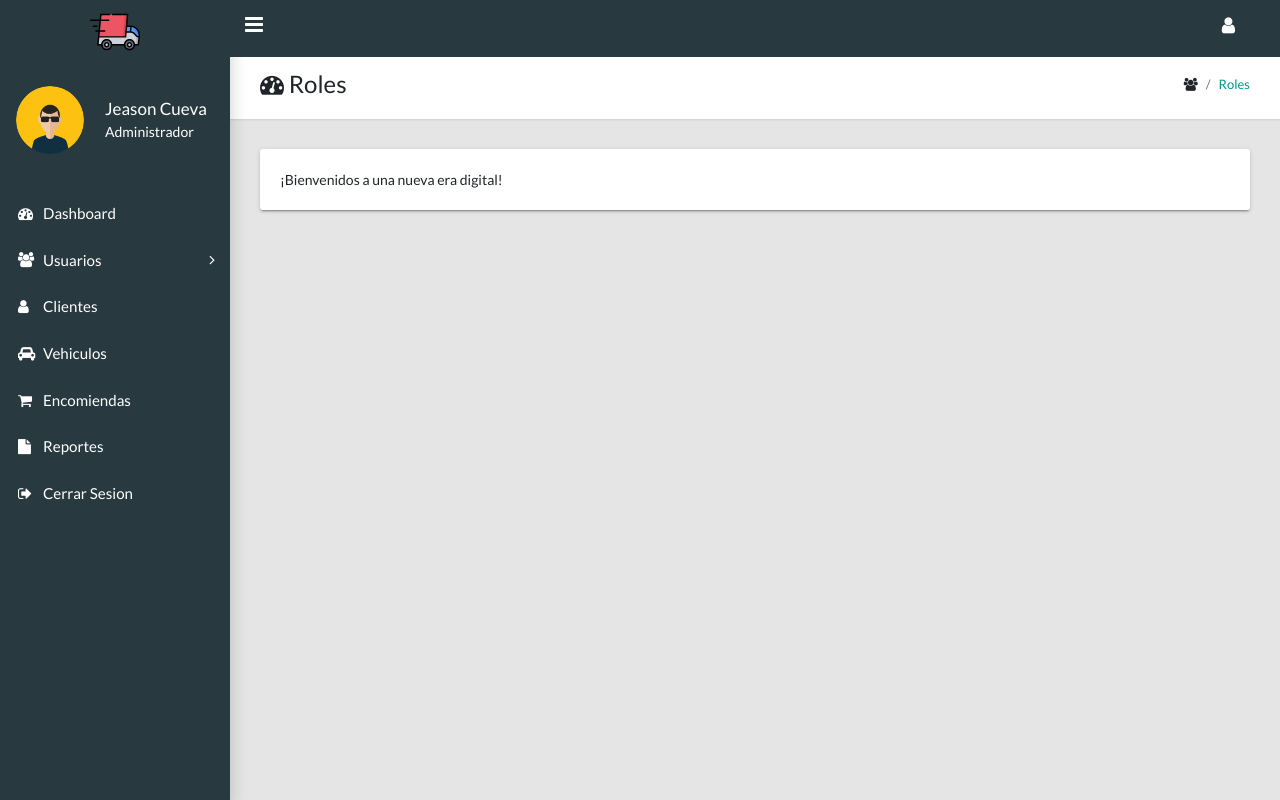
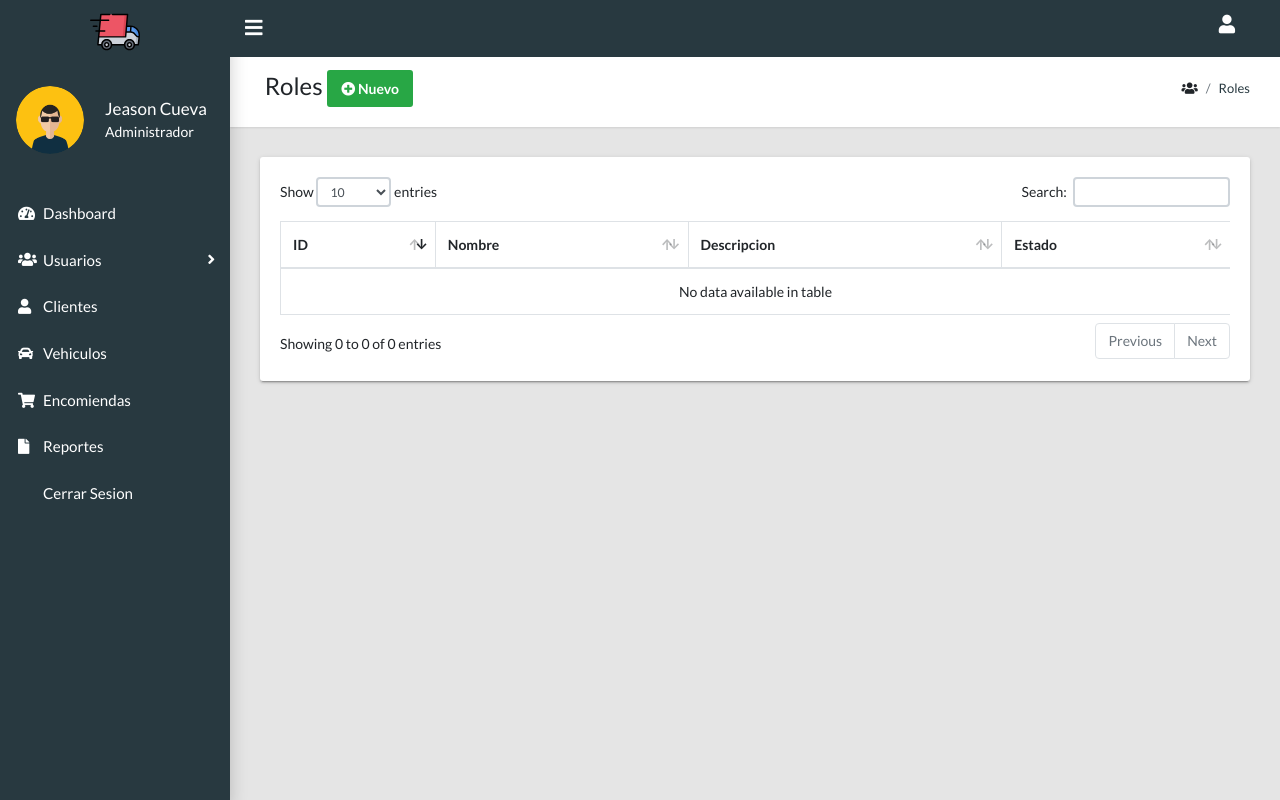
Before and after one commit to jeasoncues/encomienda, a PHP site: page /sistema_encomiendas/roles in a window 1280 px wide. Run offline with PHP 8.4, Linux system fonts and the light colour scheme; data that the repository does not hold is empty; some libraries are stand-ins or nearby versions.

Commit message:
Modulo Roles

```diff
--- a/Assets/css/style.css
+++ b/Assets/css/style.css
@@ -37,3 +37,39 @@
     background-color: #283940;
     text-decoration: none;
 }
+
+
+/* estilos para el icono del menu */
+.app-sidebar__toggle{
+    display: -webkit-flex;
+    display: -moz-flex;
+    display: -ms-flex;
+    display: -o-flex;
+    display: flex;
+    justify-content: center;
+    align-items: center;
+    font-size: 15pt;
+
+}
+
+.app-sidebar__toggle::before{
+    display: none;
+}
+
+
+.page-item.active .page-link {
+    background-color: #283940;
+    border-color: #283940;
+}
+
+a{
+    color: #283940;
+}
+
+.page-link {
+    color: #283940;
+}
+
+::selection {
+    background-color: #283940;
+}
--- /dev/null
+++ b/Assets/js/functions_roles.js
@@ -0,0 +1,41 @@
+var tableRoles;
+
+//evento al momento que cargue el dom => html
+document.addEventListener('DOMContentLoaded', function(){
+
+    tableRoles = $('#tableRoles').dataTable( {
+            "aProcessing":true,
+            "aServerSide":true,
+            "language": {
+                "url": "//cdn.datatables.net/plug-ins/1.10.20/i18n/Spanish.json"
+            },
+            //RUTA PARA CONSUMIR EL METODO QUE SE ENCUENTRA EN EL CONTROLADOR (BACKEND)
+            "ajax":{
+                "url": " "+base_url+"/Roles/getRoles",
+                "dataSrc":""
+            },
+            // COLUMNAS DE MI TABLA ROLES DE LA BD
+            "columns": [
+                {"data":"idrol"},
+                {"data":"nombrerol"},
+                {"data":"descripcion"},
+                {"data":"estado"}
+            ],
+            "resonsieve":"true", // RESPONSIVE (MOVIL)
+            "bDestroy": true,
+            "iDisplayLength": 10, // MUESTRE LOS PRIMEROS 10 REGISTROS
+            "order":[[0,"desc"]]
+        });
+
+});
+
+$('#tablaRoles').DataTable();
+
+
+
+function openModal(){
+
+    //hacemos uso de jquery abriendo el modal especificando el id del modal.
+    $('#modalFormRol').modal('show');
+
+}
--- a/Controllers/Roles.php
+++ b/Controllers/Roles.php
@@ -18,6 +18,15 @@
          $this->views->getView($this,"roles",$data);
      }
 
+
+     public function getRoles()
+     {
+       $arrData = $this->model->selectRoles(); //hacemos llamado al model Roles con el metodo selectRoles
+       echo json_encode($arrData,JSON_UNESCAPED_UNICODE); //convertir en formato json para hacer llamado en ajax (en caso consumamos la api en movil)
+       die(); //finaliza la tarea
+
+     }
+
   }
 
 
--- a/Helpers/Helpers.php
+++ b/Helpers/Helpers.php
@@ -34,6 +34,15 @@
       $format .= print_r("</pre>");
 
       return $format;
+  }
+
+
+  //llamado a los modals
+  function getModal(string $nombremodal, $data){
+
+    $view_modal = "Views/Template/Modals/{$nombremodal}.php"; //ruta del modal
+    require_once $view_modal;
+
   }
 
   //limpiar caracteres en caso de inyecciones sql
--- /dev/null
+++ b/Models/rolesModel.php
@@ -0,0 +1,20 @@
+<?php
+
+ class rolesModel extends Mysql {
+
+    public function __construct()
+    {
+        parent::__construct();
+    }
+
+    //metodo extraer registros de la tabla roles
+    public function selectRoles()
+    {
+        $sql = "SELECT * FROM rol WHERE estado != 0"; //extraer roles donde el estado sea diferente de 0 => eliminado.
+        $request = $this->listar($sql); //hacemos uso del metodo listar de la clase mysql enviando como parametro la sentencia
+        return $request;
+    }
+ }
+
+
+?>
--- a/Views/Roles/roles.php
+++ b/Views/Roles/roles.php
@@ -1,10 +1,20 @@
-<?php  headerAdmin($data) ?>
+<?php
+
+   headerAdmin($data);
+   getModal('modalRoles',$data);
+
+?>
 
 
 <main class="app-content">
       <div class="app-title">
         <div>
-          <h1><i class="fa fa-dashboard"></i> <?= $data['page_title']; ?></h1>
+          <h1><i class="fa fa-dashboard"></i> <?= $data['page_title']; ?>
+
+             <!-- boton para agregar nuevo rol -->
+             <button class="btn btn-success" type="button" onclick="openModal();"><i class="fas fa-plus-circle"></i> Nuevo</button>
+
+          </h1>
         </div>
         <ul class="app-breadcrumb breadcrumb">
           <li class="breadcrumb-item"><i class="fa fa-users"></i></li>
@@ -12,13 +22,33 @@
 
         </ul>
       </div>
-      <div class="row">
+
+
+       <!-- tabla roles  -->
+       <div class="row">
         <div class="col-md-12">
           <div class="tile">
-            <div class="tile-body">¡Bienvenidos a una nueva era digital!</div>
+            <div class="tile-body">
+              <div class="table-responsive">
+                <table class="table table-hover table-bordered" id="tableRoles">
+                  <thead>
+                    <tr>
+                      <th>ID</th>
+                      <th>Nombre</th>
+                      <th>Descripcion</th>
+                      <th>Estado</th>
+                    </tr>
+                  </thead>
+                  <tbody>
+                     <!-- consumir la api en ajax -->
+                  </tbody>
+                </table>
+              </div>
+            </div>
           </div>
         </div>
       </div>
+
     </main>
 
   </body>
--- /dev/null
+++ b/Views/Template/Modals/modalRoles.php
@@ -0,0 +1,48 @@
+<!-- Modal -->
+<div class="modal fade" id="modalFormRol" tabindex="-1" role="dialog" aria-hidden="true">
+  <div class="modal-dialog modal-dialog-centered" role="document">
+    <div class="modal-content">
+      <div class="modal-header">
+        <h5 class="modal-title" id="exampleModalCenterTitle">Nuevo Rol</h5>
+        <button type="button" class="close" data-dismiss="modal" aria-label="Close">
+          <span aria-hidden="true">&times;</span>
+        </button>
+      </div>
+
+      <!-- formulario -->
+      <div class="modal-body">
+      <div class="tile">
+            <div class="tile-body">
+              <form id="formRol" name="formRol">
+                <div class="form-group">
+                  <label class="control-label">Nombre</label>
+                  <input class="form-control" id="txtNombre" name="txtNombre" type="text" placeholder="Nombre del rol" required="">
+                </div>
+
+                <div class="form-group">
+                  <label class="control-label">Descripción</label>
+                  <textarea class="form-control" id="txtDescripcion" nam="txtDescripcion" rows="2" placeholder="Descripcion del rol" required=""></textarea>
+                </div>
+
+                <div class="form-group">
+                    <label for="exampleSelect1">Estado</label>
+                    <select class="form-control" id="listEstado" name="listEstado" required="">
+                      <option value="1">Activo</option>
+                      <option value="2">Inactivo</option>
+                    </select>
+                  </div>
+
+                <div class="tile-footer">
+                  <button class="btn btn-success" type="submit"><i class="fa fa-fw fa-lg fa-check-circle"></i>Guardar</button>&nbsp;&nbsp;&nbsp;
+                  <a class="btn btn-secondary" href="#"><i class="fa fa-fw fa-lg fa-times-circle"></i>Cancelar</a>
+                </div>
+
+              </form>
+            </div>
+
+          </div>
+      </div>
+
+    </div>
+  </div>
+</div>
--- a/Views/Template/footer_admin.php
+++ b/Views/Template/footer_admin.php
@@ -1,3 +1,9 @@
+    <!-- variable para hacer uso de la ruta del proyecto en JS -->
+    <script>
+      const base_url = "<?= base_url(); ?>";
+    </script>
+
+
     <!-- Essential javascripts for application to work-->
     <script src="<?= media();?>/js/jquery-3.3.1.min.js"></script>
     <script src="<?= media();?>/js/popper.min.js"></script>
@@ -6,4 +12,10 @@
     <script src="<?= media();?>/js/functions_admin.js"></script>
     <!-- The javascript plugin to display page loading on top-->
     <script src="<?= media();?>/js/plugins/pace.min.js"></script>
-    <!-- Page specific javascripts-->
+
+    <!-- libreria de la tabla -->
+    <script type="text/javascript" src="<?= media(); ?>/js/plugins/jquery.dataTables.min.js"></script>
+    <script type="text/javascript" src="<?= media(); ?>/js/plugins/dataTables.bootstrap.min.js"></script>
+
+
+    <script src="<?= media();?>/js/functions_roles.js"></script>
--- a/Views/Template/header_admin.php
+++ b/Views/Template/header_admin.php
@@ -13,7 +13,7 @@
     <link rel="stylesheet" type="text/css" href="<?= media(); ?>/css/style.css">
     <link rel="shortcut icon" href="<?= media(); ?>/images/icon.svg" type="image/x-icon">
     <!-- Font-icon css-->
-    <link rel="stylesheet" type="text/css" href="https://maxcdn.bootstrapcdn.com/font-awesome/4.7.0/css/font-awesome.min.css">
+    <link rel="stylesheet" type="text/css" href="https://pro.fontawesome.com/releases/v5.10.0/css/all.css">
   </head>
   <body class="app sidebar-mini">
     <!-- Navbar-->
@@ -21,7 +21,7 @@
       <a class="app-header__logo" href="<?php echo base_url(); ?>/dashboard">
         <img src="<?=  media(); ?>/images/icon.svg" alt="logo" style="width:50px;">
       </a>
-      <!-- Sidebar toggle button--><a class="app-sidebar__toggle" href="#" data-toggle="sidebar" aria-label="Hide Sidebar"></a>
+      <!-- Sidebar toggle button--><a class="app-sidebar__toggle" href="#" data-toggle="sidebar" aria-label="Hide Sidebar"><i class="fas fa-bars"></i></a>
       <!-- Navbar Right Menu-->
       <ul class="app-nav">
 
--- a/Views/Template/nav_admin.php
+++ b/Views/Template/nav_admin.php
@@ -8,12 +8,12 @@
         </div>
       </div>
       <ul class="app-menu">
-        <li><a class="app-menu__item" href="<?= base_url(); ?>/dashboard"><i class="app-menu__icon fa fa-dashboard"></i><span class="app-menu__label">Dashboard</span></a></li>
+        <li><a class="app-menu__item" href="<?= base_url(); ?>/dashboard"><i class="app-menu__icon fas fa-tachometer-alt"></i></i><span class="app-menu__label">Dashboard</span></a></li>
         <li class="treeview"><a class="app-menu__item" href="#" data-toggle="treeview"><i class="app-menu__icon fa fa-users"></i><span class="app-menu__label">Usuarios</span><i class="treeview-indicator fa fa-angle-right"></i></a>
           <ul class="treeview-menu">
-            <li><a class="treeview-item" href="<?= base_url(); ?>/usuarios"><i class="icon fa fa-circle-o"></i> Usuarios</a></li>
-            <li><a class="treeview-item" href="<?= base_url(); ?>/roles" rel="noopener"><i class="icon fa fa-circle-o"></i> Roles</a></li>
-            <li><a class="treeview-item" href="<?= base_url(); ?>/permisos"><i class="icon fa fa-circle-o"></i> Permisos</a></li>
+            <li><a class="treeview-item" href="<?= base_url(); ?>/usuarios"><i class="icon fas fa-chevron-circle-right"></i> Usuarios</a></li>
+            <li><a class="treeview-item" href="<?= base_url(); ?>/roles" rel="noopener"><i class="icon fas fa-chevron-circle-right"></i> Roles</a></li>
+            <li><a class="treeview-item" href="<?= base_url(); ?>/permisos"><i class="icon fas fa-chevron-circle-right"></i> Permisos</a></li>
           </ul>
         </li>
 
```
Also changed, not shown: Controllers/Usuarios.php (added, +19 -0 lines), Views/Errors/error.php (+41 -6 lines), Views/Usuarios/usuarios.php (added).
